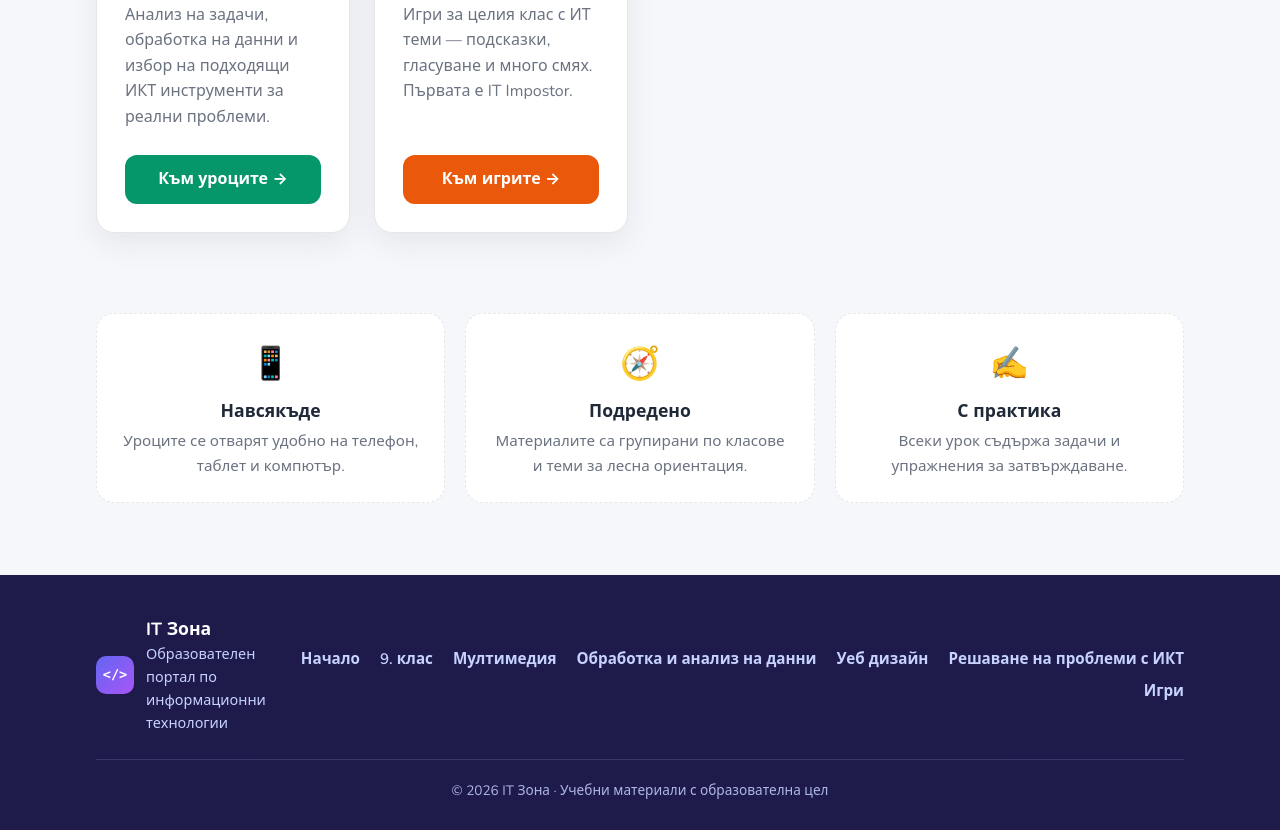
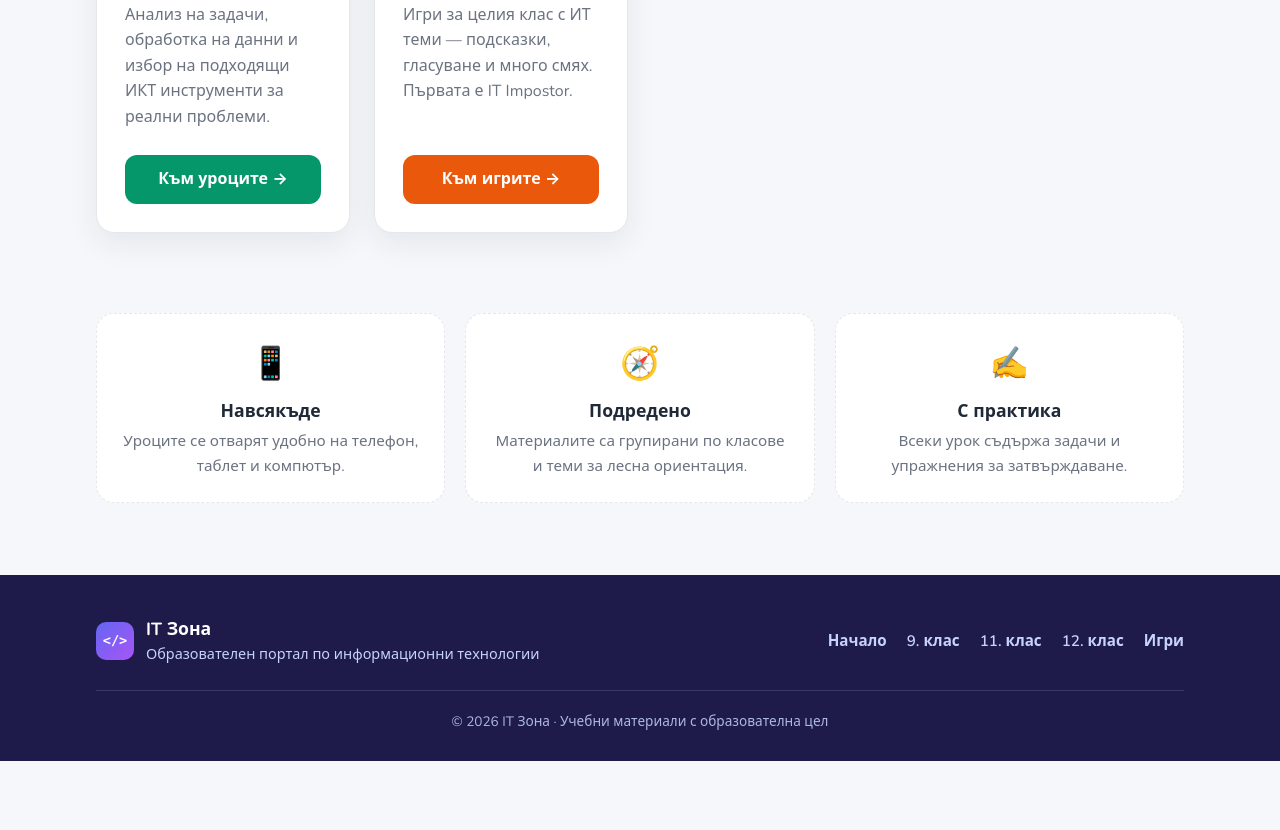
Before and after one commit to itzona/itzona.github.io, a plain HTML site: page index.html in a window 1280 px wide. Shown: the part 1328-2158 px from the top of the page. After the commit the page ends 2089 px from the top, so only its background shows below. Drawn offline with nearby package versions, Linux system fonts and the light colour scheme.

Commit message:
Футър: бързи връзки „11. клас“ и „12. клас“ към общите страници с модулите
Co-Authored-By: Claude Opus 5.5 <noreply@anthropic.com>
Claude-Session: https://claude.ai/code/session_01VRAkwseXJUPP1URyoDCzna

```diff
--- a/index.html
+++ b/index.html
@@ -311,10 +311,8 @@
       <nav class="footer-links" aria-label="Бързи връзки">
         <a href="https://itzona.github.io/">Начало</a>
         <a href="https://itzona.github.io/uroci/9-klas/">9. клас</a>
-        <a href="https://itzona.github.io/uroci/11-klas/multimedia/">Мултимедия</a>
-        <a href="https://itzona.github.io/uroci/11-klas/danni/">Обработка и анализ на данни</a>
-        <a href="https://itzona.github.io/uroci/12-klas/web/">Уеб дизайн</a>
-        <a href="https://itzona.github.io/uroci/12-klas/ikt/">Решаване на проблеми с ИКТ</a>
+        <a href="https://itzona.github.io/uroci/11-klas/">11. клас</a>
+        <a href="https://itzona.github.io/uroci/12-klas/">12. клас</a>
         <a href="https://itzona.github.io/uroci/igri/">Игри</a>
       </nav>
       <p class="footer-copy">
```
